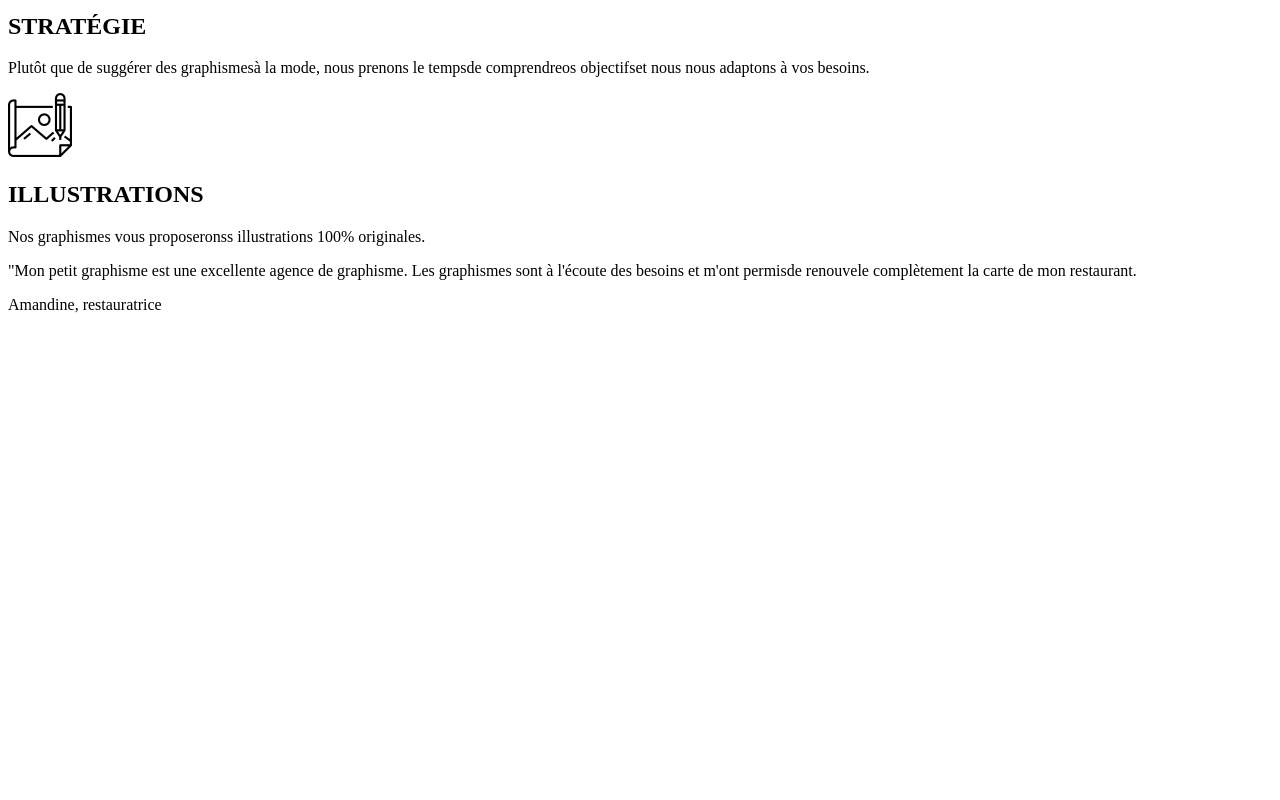
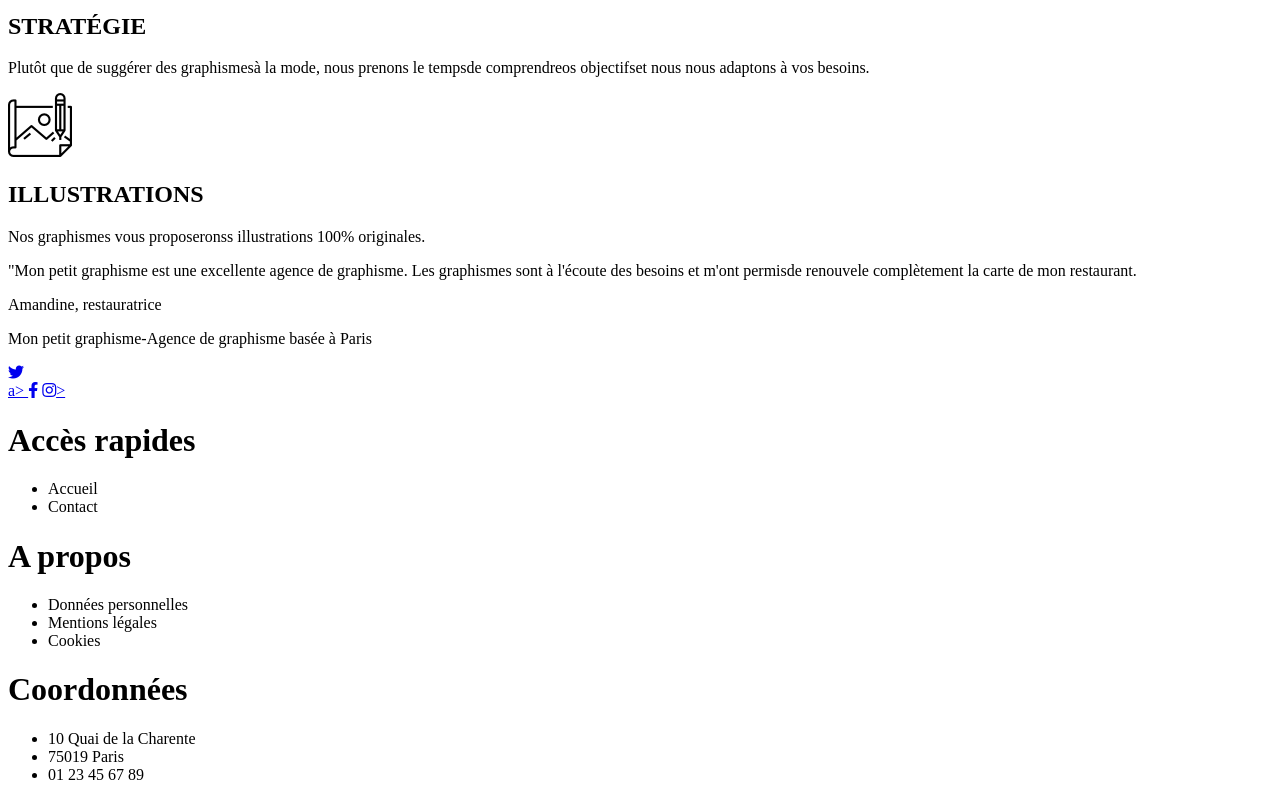
Before and after one commit to PeraldiP/ProjetDefi, a plain HTML site: page index.html in a window 1280 px wide. Shown: the part 548-1348 px from the top of the page. Before the commit the page ends 878 px from the top, so only its background shows below. Drawn offline with Linux system fonts and the light colour scheme.

Commit message:
Section Footer

```diff
--- a/index.html
+++ b/index.html
@@ -3,7 +3,7 @@
     <head>
         <title>Projet Test</title>
         <meta charset="utf-8">
-
+        <link rel="stylesheet" href="https://use.fontawesome.com/releases/v5.15.3/css/all.css" integrity="sha384-SZXxX4whJ79/gErwcOYf+zWLeJdY/qpuqC4cAa9rOGUstPomtqpuNWT9wdPEn2fk" crossorigin="anonymous">
     </head>
 
     <body>
@@ -47,12 +47,41 @@
                         <p>"Mon petit graphisme est une excellente agence de graphisme. Les graphismes  sont à l'écoute des besoins et m'ont permisde renouvele complètement la carte de mon restaurant.</p>
                         <p>Amandine, restauratrice</p>
                     </div>
-
                 </section>
             </main>
 
             <footer>
-
+                <p>Mon petit graphisme-Agence de graphisme basée à Paris</p>
+                <div id="icones">
+                    <a href="#" id="twitter"><i class="fab fa-twitter"></i></div>a>
+                    <a href="#" id="facebook"><i class="fab fa-facebook-f"></i></a>
+                    <a href="#" id="instagram"><i class="fab fa-instagram"></i>></a>
+                </div>
+                <div id="mentions">
+                    <div id="acces_rapide">
+                        <h1>Accès rapides</h1>
+                        <ul>
+                            <li>Accueil</li>
+                            <li>Contact</li>
+                        </ul>
+                    </div>
+                    <div id="a_propos">
+                        <h1>A propos</h1>
+                        <ul>
+                            <li>Données personnelles</li>
+                            <li>Mentions légales</li>
+                            <li>Cookies</li>
+                        </ul>
+                    </div>
+                    <div id="coordonnees">
+                        <h1>Coordonnées</h1>
+                        <ul>
+                            <li>10 Quai de la Charente</li>
+                            <li>75019 Paris</li>
+                            <li>01 23 45 67 89</li>
+                        </ul>
+                    </div>
+                </div>
             </footer>
         </div>
     </body>
```
